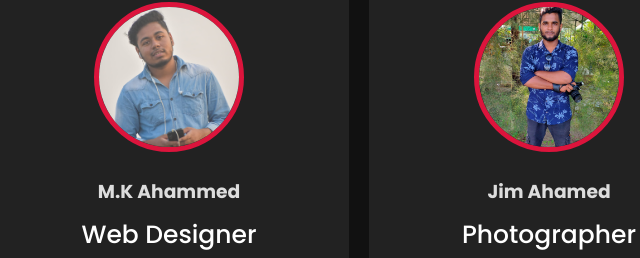
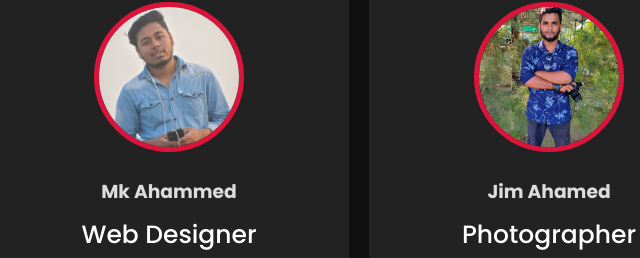
Before and after one commit to mdsajalali/my-portfolio, a plain HTML site: page index.html in a window 1280 px wide. Shown: the part 2975-3233 px from the top of the page, 91-731 px from the left. Drawn offline with nearby package versions, Linux system fonts and the light colour scheme.

Commit message:
Update index.html

```diff
--- a/index.html
+++ b/index.html
@@ -165,7 +165,7 @@
                     <div class="box">
                         <img src="images/profile-3.jpg" alt="">
                         <br>
-                        <h3 class="heading-three">M.K Ahammed</h3>
+                        <h3 class="heading-three">Mk Ahammed</h3>
                         <div class="text">Web Designer</div>
                         <p>Lorem ipsum dolor sit amet consectetur adipisicing elit.</p>
                     </div>
```
